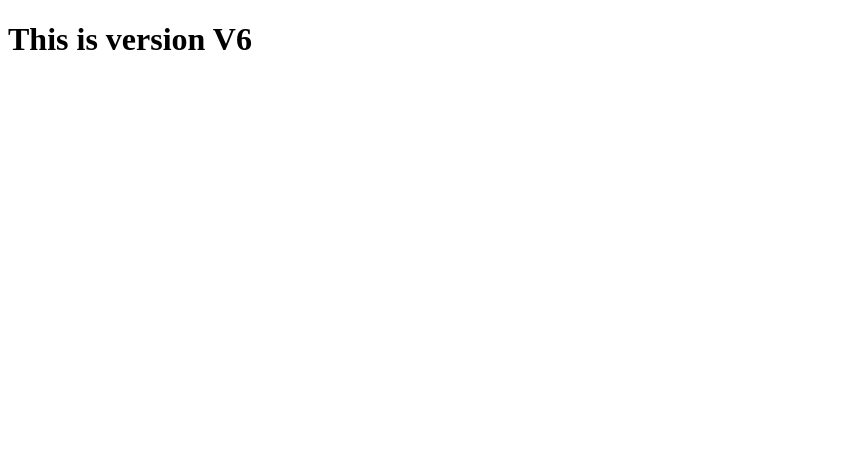
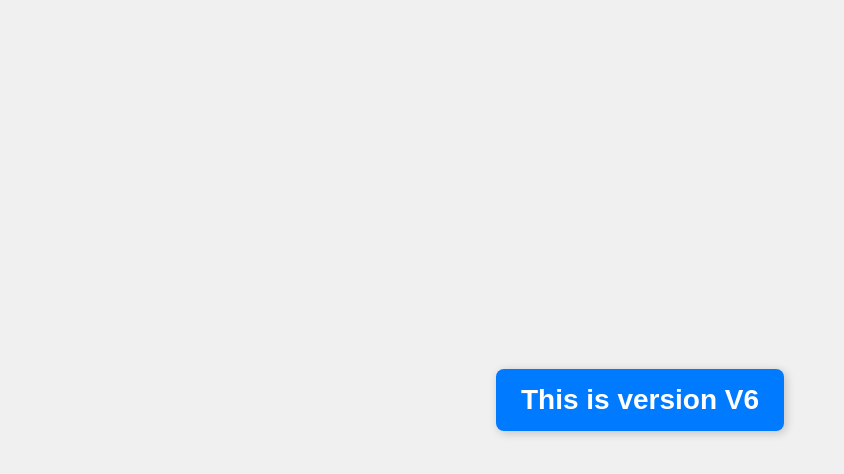
Before and after one commit to yogyata0602/myrepro, a plain HTML site: page index.html in a window 1280 px wide. Shown: the whole page, without its empty margins (0-844 px from the left). Drawn offline with Linux system fonts and the light colour scheme.

Commit message:
First Design File

```diff
--- a/index.html
+++ b/index.html
@@ -3,6 +3,7 @@
 <head>
     <meta charset="UTF-8">
     <meta name="viewport" content="width=device-width, initial-scale=1.0">
+    <link rel="stylesheet" href="./style.css">
     <title>Document</title>
 </head>
 <body>
--- /dev/null
+++ b/style.css
@@ -0,0 +1,22 @@
+/* Apply styles to the entire page */
+body {
+    font-family: Arial, sans-serif;
+    background-color: #f0f0f0;
+    margin: 0;
+    padding: 0;
+    display: flex;
+    justify-content: center;
+    align-items: center;
+    height: 100vh;
+}
+
+/* Style for the heading */
+h1 {
+    color: #333;
+    font-size: 28px;
+    background-color: #007bff;
+    padding: 15px 25px;
+    border-radius: 8px;
+    color: white;
+    box-shadow: 2px 2px 10px rgba(0, 0, 0, 0.2);
+}
```
